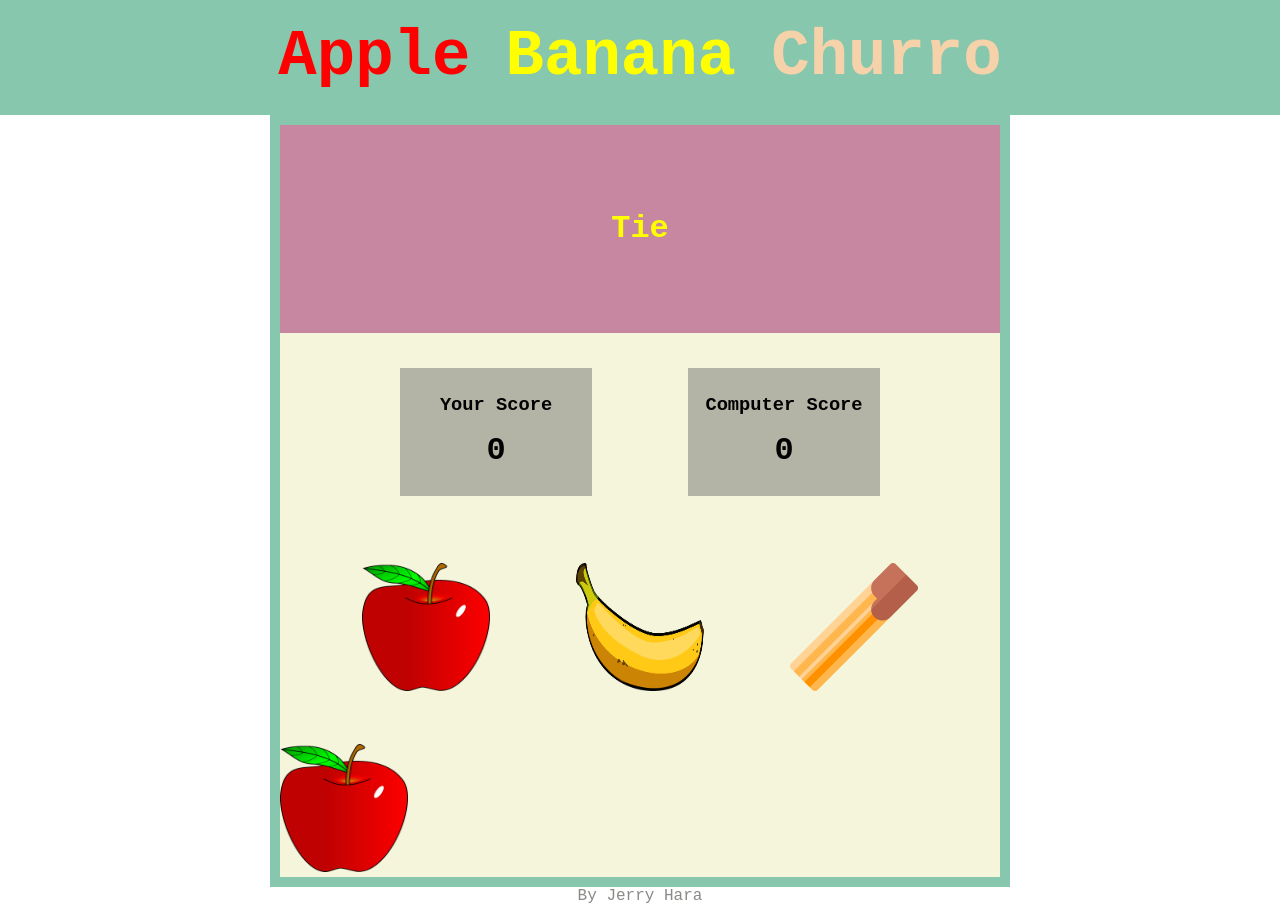
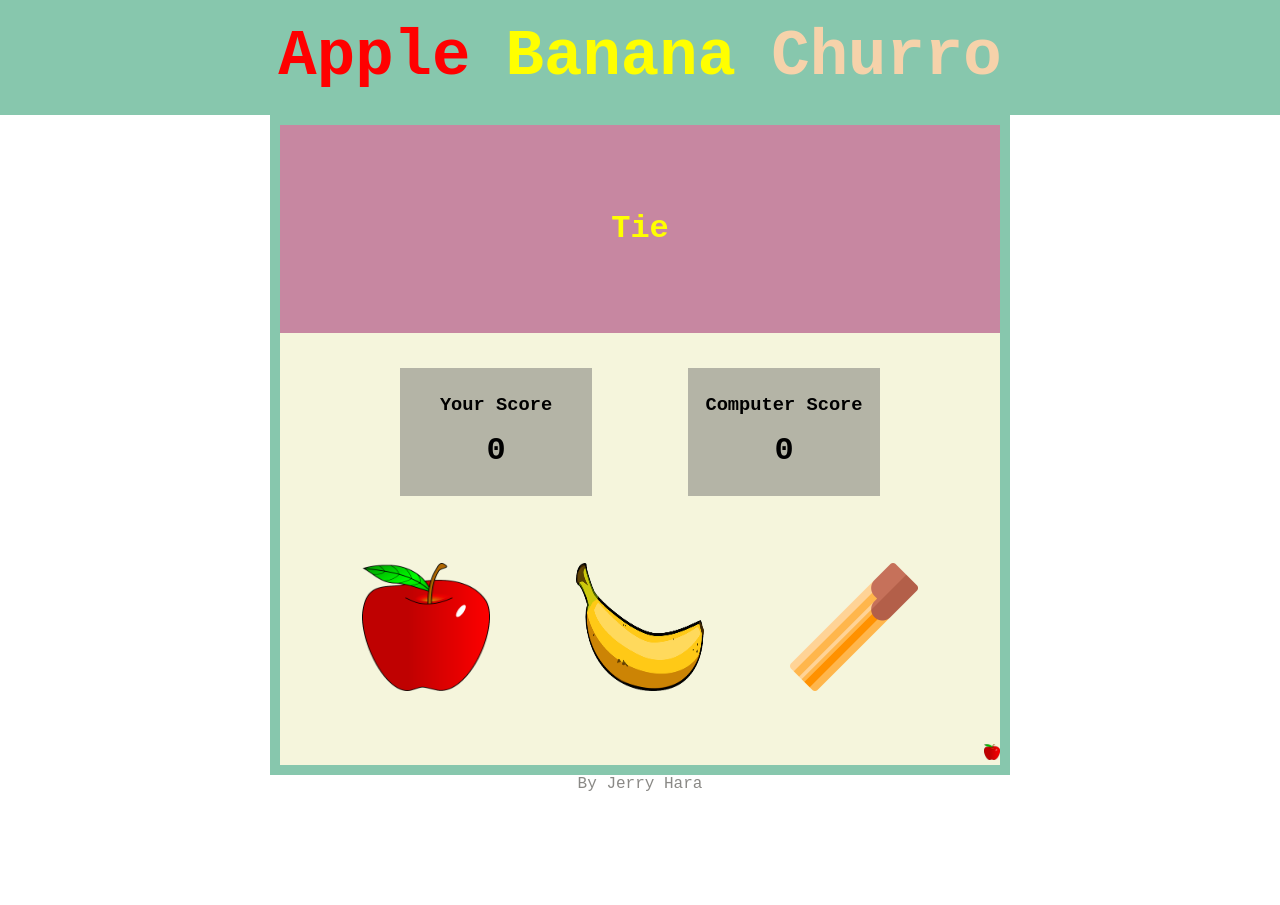
Before and after one commit to timeismonkey/rock-paper-scissors, a plain HTML site: page index.html in a window 1280 px wide. Both pictures are taken after a click on the button 426 px from the left and 640 px from the top of the page. After the commit the page ends 800 px from the top, so only its background shows below. Drawn offline with Linux system fonts and the light colour scheme.

Commit message:
Added the logic to track user's choices and update the html. Added some styling to tracker section.

```diff
--- a/script.js
+++ b/script.js
@@ -5,9 +5,13 @@ const playerScoreElement = document.querySelector(".player-score");
 const computerScoreElement = document.querySelector(".computer-score");
 const playerTracker = document.querySelector(".player-tracker");
 const computerTracker = document.querySelector(".computer-tracker");
-const appleImg = document.querySelector(".apple").outerHTML;
-const bananaImg = document.querySelector(".banana").outerHTML;
-const churroImg = document.querySelector(".churro").outerHTML;
+const appleImg = document.querySelector(".apple");
+const appleImgString = document.querySelector(".apple").outerHTML;
+const bananaImg = document.querySelector(".banana");
+const bananaImgString = document.querySelector(".banana").outerHTML;
+const churroImg = document.querySelector(".churro");
+const churroImgString = document.querySelector(".churro").outerHTML;
+
 
 const resultElement = document.createElement("div");
 resultElement.className = "result";
@@ -18,6 +22,7 @@ playAgainButton.textContent = "Play again";
 let playerScore = 0;
 let computerScore = 0;
 let winner;
+
 
 function firstLetterUpper(word) {
     return word.charAt(0).toUpperCase() + word.slice(1);
@@ -64,15 +69,15 @@ function playRound(playerChoice, computerChoice) {
 // Update tracker
 function updateTracker(computerChoice, playerChoice) {
     if ((computerChoice === "apple") || (playerChoice === "apple")) {
-        computerChoice === "apple" ? computerTracker.innerHTML += appleImg : playerTracker.innerHTML += appleImg;
+        computerChoice === "apple" ? computerTracker.innerHTML += appleImgString : playerTracker.innerHTML += appleImgString;
         return;
     }
     if ((computerChoice === "banana") || (playerChoice === "banana")) {
-        computerChoice === "banana" ? computerTracker.innerHTML += bananaImg : playerTracker.innerHTML += bananaImg;
+        computerChoice === "banana" ? computerTracker.innerHTML += bananaImgString : playerTracker.innerHTML += bananaImgString;
         return;
     }
     if ((computerChoice === "churro") || (playerChoice === "churro")) {
-        computerChoice === "churro" ? computerTracker.innerHTML += churroImg : playerTracker.innerHTML += churroImg;
+        computerChoice === "churro" ? computerTracker.innerHTML += churroImgString : playerTracker.innerHTML += churroImgString;
         return;
     }
 }
--- a/style.css
+++ b/style.css
@@ -131,7 +131,16 @@ body {
     width: 8rem;
 }
 
-/* score */
+/* tracker */
+.tracker {
+    display: flex;
+    justify-content: space-between;
+}
+
+.player-tracker > img, .computer-tracker > img {
+    height: 1rem;
+    width: 1rem;
+}
 
 /* footer */
 .footer {
```
